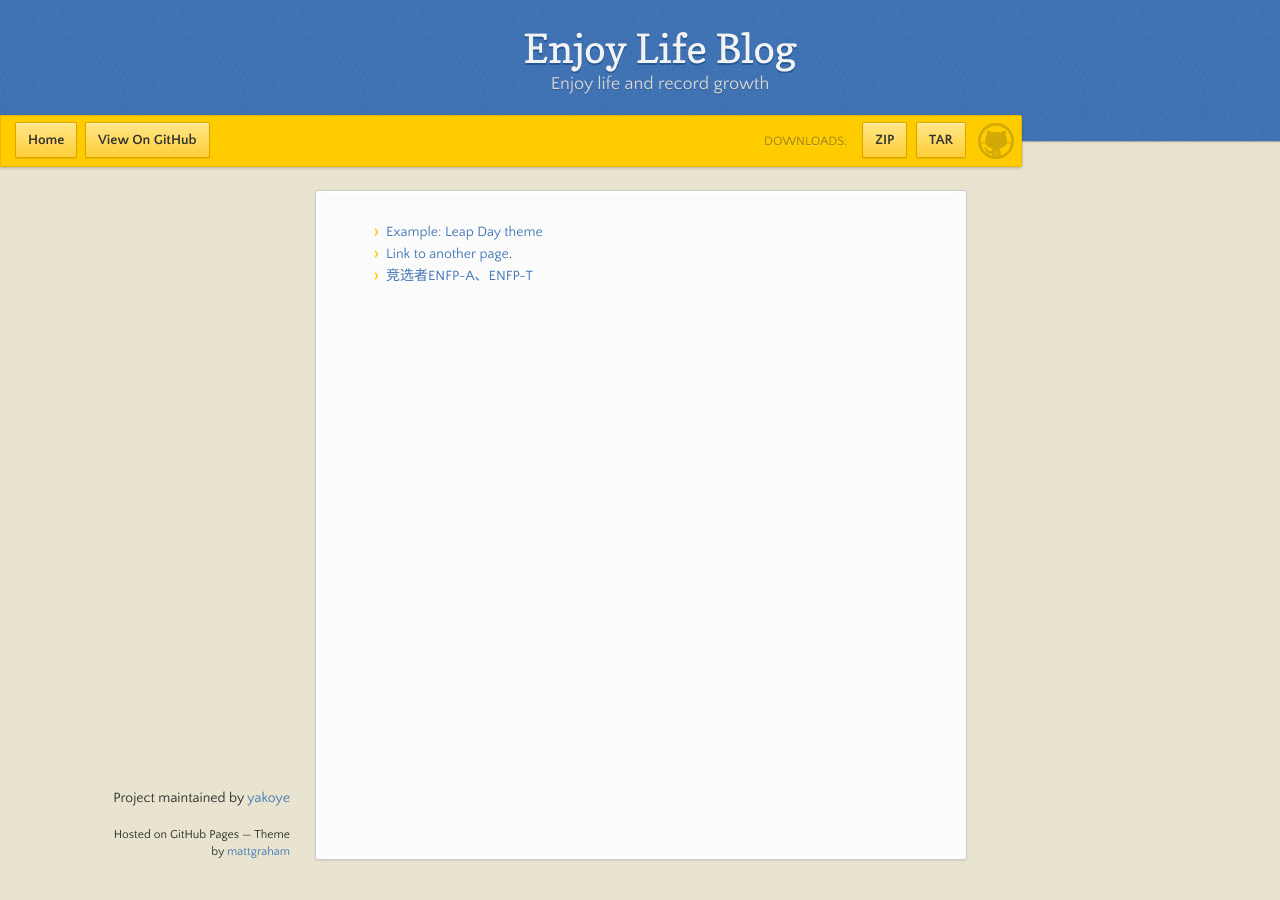
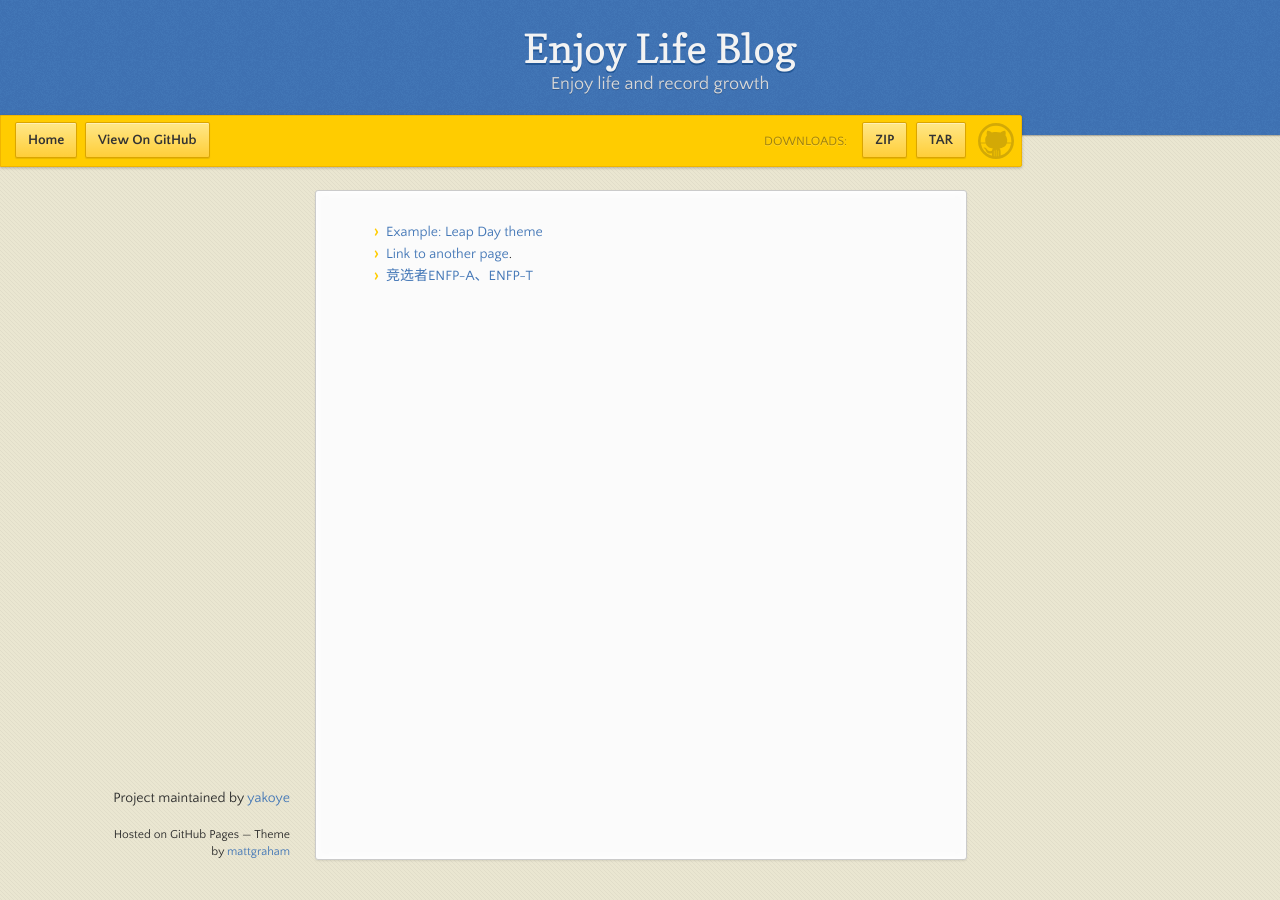
Before and after one commit to yakoye/enjoylife.github.io, a Jekyll site: the page built from index.md, in a window 1280 px wide. Built offline with Jekyll 4.4.1, drawn with Linux system fonts in a browser that asks for light colours.

Commit message:
update file

```diff
--- a/_sass/jekyll-theme-leap-day.scss
+++ b/_sass/jekyll-theme-leap-day.scss
@@ -174,7 +174,7 @@ header {
   box-shadow: 1px 0px 2px rgba(0,0,0,.75);
   z-index:99;
   -webkit-font-smoothing:antialiased;
-  min-height: 76px;
+  min-height: 38px;
 
   h1 {
     font: 40px/48px 'Copse', "Helvetica Neue", Helvetica, Arial, sans-serif;
@@ -489,7 +489,7 @@ footer {
   }
 
   header {
-    padding:5px 0px;
+    padding:5px 5px;
     margin: 0;
 
     h1 {
@@ -505,6 +505,7 @@ footer {
   }
 
   #banner {
+    top: 58px;
     width: 100%;
 
     .fork {
@@ -523,15 +524,15 @@ footer {
     }
   }
 
-  // section {
-  //   margin-top: 130px;
-  //   margin-bottom: 0px;
-  //   width: auto;
-  // }
+  section {
+    margin-top: 110px;
+    margin-bottom: 0px;
+    width: auto;
+  }
 
-  // header ul, header p.view {
-  //   position:static;
-  // }
+  header ul, header p.view {
+    position:static;
+  }
 }
 
 // @media print, screen and (max-width: 480px) {
```
